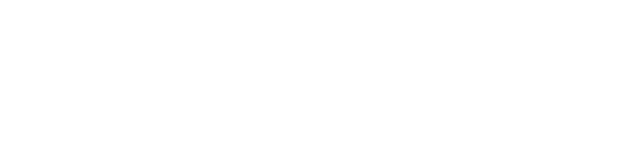
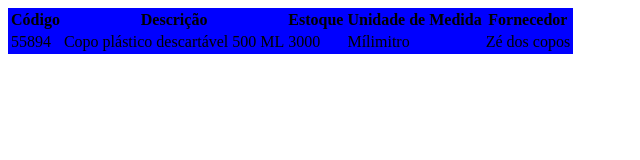
Before and after one commit to Andressaguimarz/testandooooooo-, a plain HTML site: page tabelas.html in a window 1280 px wide. Shown: the whole page, without its empty margins (0-640 px from the left). Drawn offline with Linux system fonts and the light colour scheme.

Commit message:
alteração das tabelas

```diff
--- /dev/null
+++ b/style.css
@@ -0,0 +1,3 @@
+.tabela-produtos{
+    background-color: blue;
+}
--- a/tabelas.html
+++ b/tabelas.html
@@ -4,8 +4,35 @@
 <meta name="viewport"
 content="width=device-width, initial-scale=1.0">
 <title>Listagem de produtos</title>
+<link rel="stylesheet" href="./style.css">
 </head>
 <body>
+    <table class="tabela-produtos">
+        <thead>
+            <tr>
+                <th>
+                    Código
+                </th>
+                <th>Descrição</th>
+                <th>Estoque</th>
+                <th>Unidade de Medida</th>
+                <th>Fornecedor</th>
+            </tr>
+        </thead>
+        <body>
+            <tr>
+                <td>
+                    55894
+                </td>
+                <td>
+                    Copo plástico descartável 500 ML
+                </td>
+                <td>3000</td>
+                <td>Mílimitro</td>
+                <td>Zé dos copos</td>
+            </tr>
+        </body>
+    </table>
 
 
 </body>
```
